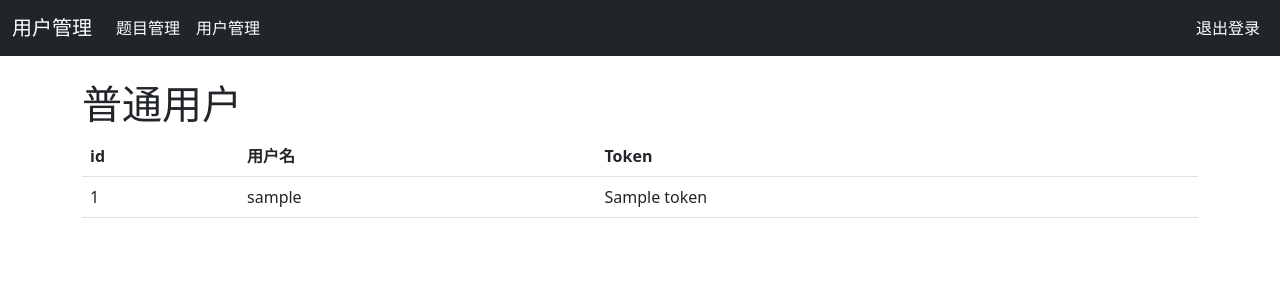
After one commit to Caterpie771881/redbag_platform, a Flask app: template src/templates/admin/users.jinja in a window 1280 px wide. The commit adds this page. Shown: the top 300 px of the page. Run offline with Flask 2, Linux system fonts and the light colour scheme; data comes from the database, SQL or seed files in the repository; the template is opened without the code that fills it: most values are stand-ins (such as "Sample title", 1, 10 or a date in 2020); data that the repository does not hold is empty; some libraries are stand-ins or nearby versions.

Commit message:
add user manage page

```diff
--- a/src/api/v1/admin/manage.py
+++ b/src/api/v1/admin/manage.py
@@ -1,6 +1,6 @@
 from flask import Blueprint
-from flask import request
-from models.database import Setting
+from flask import request, render_template
+from models.database import Setting, User
 from utils.auth import admin_required
 
 
@@ -21,3 +21,4 @@ def edit_enter_password():
 @admin_required
 def show_users():
     """用户管理页面"""
+    return render_template("admin/users.jinja", users=User.select())
--- a/src/models/database.py
+++ b/src/models/database.py
@@ -77,6 +77,7 @@ class User(BaseModel):
     """普通用户表"""
     username = pw.CharField(max_length=50)
     token = pw.CharField(max_length=50, unique=True)
+    # ban = pw.BooleanField(default=True)
 
     @classmethod
     def gen_token(cls, name) -> str:
--- /dev/null
+++ b/src/templates/admin/users.jinja
@@ -0,0 +1,42 @@
+{% extends "base.jinja" %}
+{% from "macro/navbar.jinja" import default_navbar %}
+
+{% block title %}Manage Users{% endblock title %}
+
+{% block body %}
+<body>
+    {{
+        default_navbar(
+            '用户管理',
+            [
+                ('a', '/admin', '题目管理'),
+                ('a', '/admin/users', '用户管理')
+            ],
+            [
+                ('a', '/admin/logout', '退出登录')
+            ]
+        )
+    }}
+    <div class="container">
+        <h1>普通用户</h1>
+        <table class="table">
+            <thead>
+                <tr>
+                    <th>id</th>
+                    <th>用户名</th>
+                    <th>Token</th>
+                </tr>
+            </thead>
+            <tbody>
+                {% for user in users %}
+                <tr>
+                    <td>{{ user.id }}</td>
+                    <td>{{ user.username }}</td>
+                    <td>{{ user.token }}</td>
+                </tr>
+                {% endfor %}
+            </tbody>
+        </table>
+    </div>
+</body>
+{% endblock body %}
--- /dev/null
+++ b/src/templates/macro/navbar.jinja
@@ -0,0 +1,44 @@
+{% macro default_navbar(title, left_items, right_items) %}
+<nav class="navbar navbar-expand-md navbar-dark bg-dark mb-4">
+    <div class="container-fluid">
+        <a class="navbar-brand" href="#">{{ title }}</a>
+        <button class="navbar-toggler" type="button" data-bs-toggle="collapse"
+            data-bs-target="#navbarCollapse" aria-controls="navbarCollapse"
+            aria-expanded="false" aria-label="Toggle navigation">
+            <span class="navbar-toggler-icon"></span>
+        </button>
+        <div class="collapse navbar-collapse" id="navbarCollapse">
+            <ul class="navbar-nav me-auto mb-2 mb-md-0">
+            {% for item in left_items %}
+                {% if item[0]=='a' %}
+                <li class="nav-item">
+                    <a class="nav-link active" href="{{ item[1] }}">
+                    {{ item[2] }}
+                    </a>
+                </li>
+                {% elif item[0]=='btn' %}
+                <button class="btn btn-primary">
+                    {{ item[1] }}
+                </button>
+                {% endif %}
+            {% endfor %}
+            </ul>
+            <ul class="navbar-nav">
+            {% for item in right_items %}
+                {% if item[0]=='a' %}
+                <li class="nav-item">
+                    <a class="nav-link active" href="{{ item[1] }}">
+                    {{ item[2] }}
+                    </a>
+                </li>
+                {% elif item[0]=='btn' %}
+                <button class="btn btn-primary">
+                    {{ item[1] }}
+                </button>
+                {% endif %}
+            {% endfor %}
+            </ul>
+        </div>
+    </div>
+</nav>
+{% endmacro %}
```
Also changed, not shown: src/templates/admin/dashboard.jinja (+13 -0 lines).
